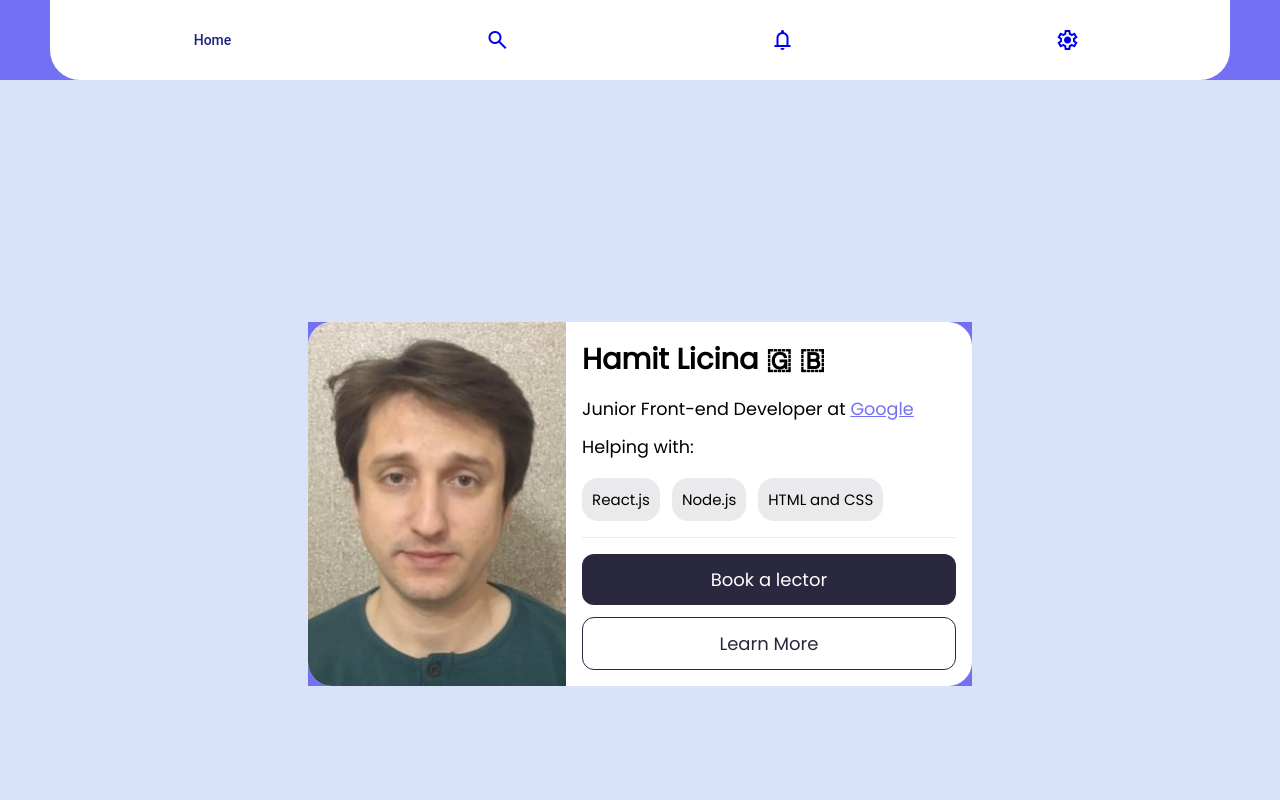
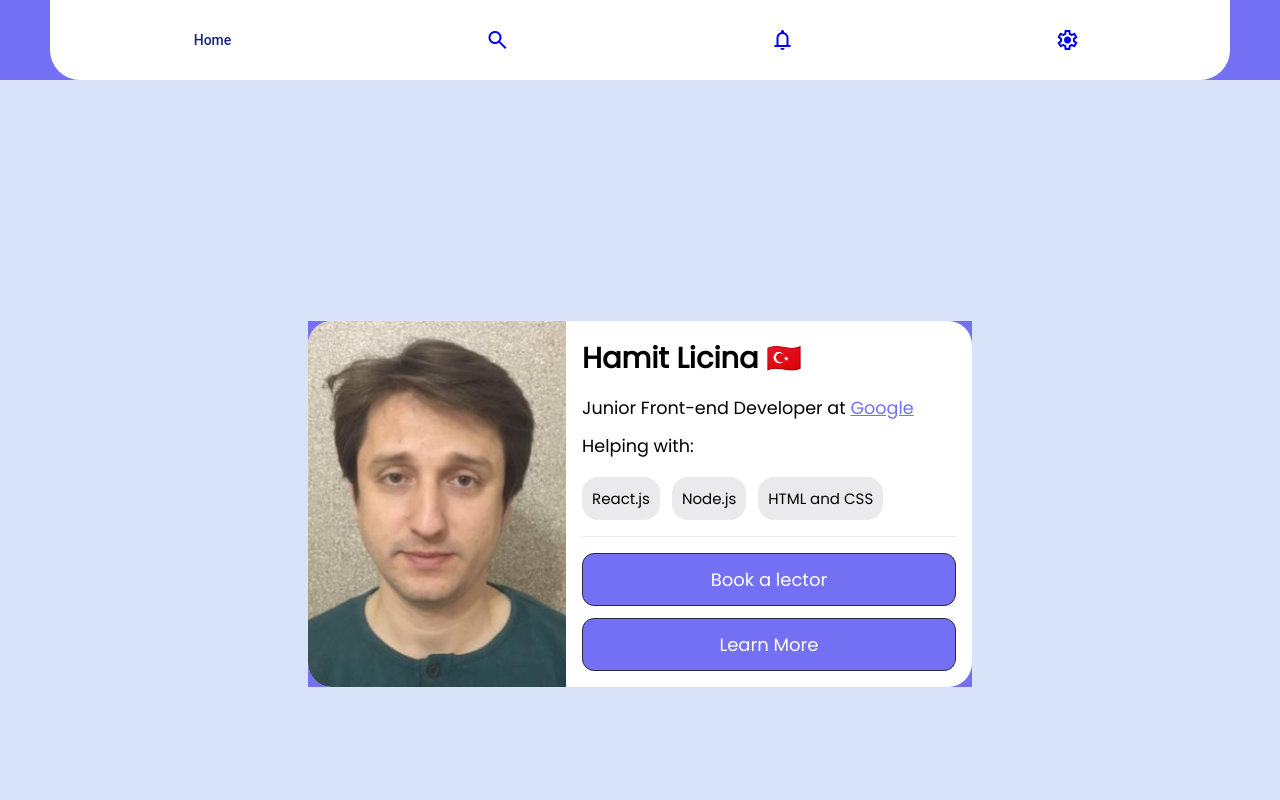
Before and after one commit to hamitLicina/Portfolio, a plain HTML site: page tabBar/index.html in a window 1280 px wide. Shown: the top 800 px of the page. Drawn offline with nearby package versions, Linux system fonts and the light colour scheme.

Commit message:
Some changes

```diff
--- a/tabBar/card.css
+++ b/tabBar/card.css
@@ -102,13 +102,13 @@
 }
 
 .action-buttons a {
-    background-color: var(--primary);
+    background-color: #7370f4;
     color: white;
     padding: 12px;
     text-decoration: none;
     border-radius: 12px;
     outline: none;
-    border: none;
+    border:  1px solid var(--primary);
     font-size: 18px;
     display: flex;
     justify-content: center;
@@ -123,8 +123,8 @@
 }
 
 .action-buttons a.secondary {
-    background-color: inherit;
-    color: var(--primary);
+    background-color: #7370f4;
+    color: white;
     border: 1px solid var(--primary);
     flex: 1 0 80px;
 }
--- a/tabBar/index.html
+++ b/tabBar/index.html
@@ -55,7 +55,7 @@
                     <img src="assets/profile.jpg" alt="Profile Picture">
                 </div>
                 <div class="content">
-                    <h2>Hamit Licina &#127468; &#127463;</h2>
+                    <h2>Hamit Licina &#x1F1F9;&#x1F1F7;</h2>
                     <p>Junior Front-end Developer at
                         <a href="https://google.com" title="Google">Google</a>
                     </p>
@@ -89,7 +89,6 @@
         <p>&copy; 2024 Hamit Licina</p>
     </footer>
 
-
     <script>
         function addClass(elem) {
             for (let i = 0; i < elem.length; i++) {
@@ -110,5 +109,6 @@
         }
         addClass(document.querySelectorAll(".link"));
     </script>
+
 </body>
 </html>
```
